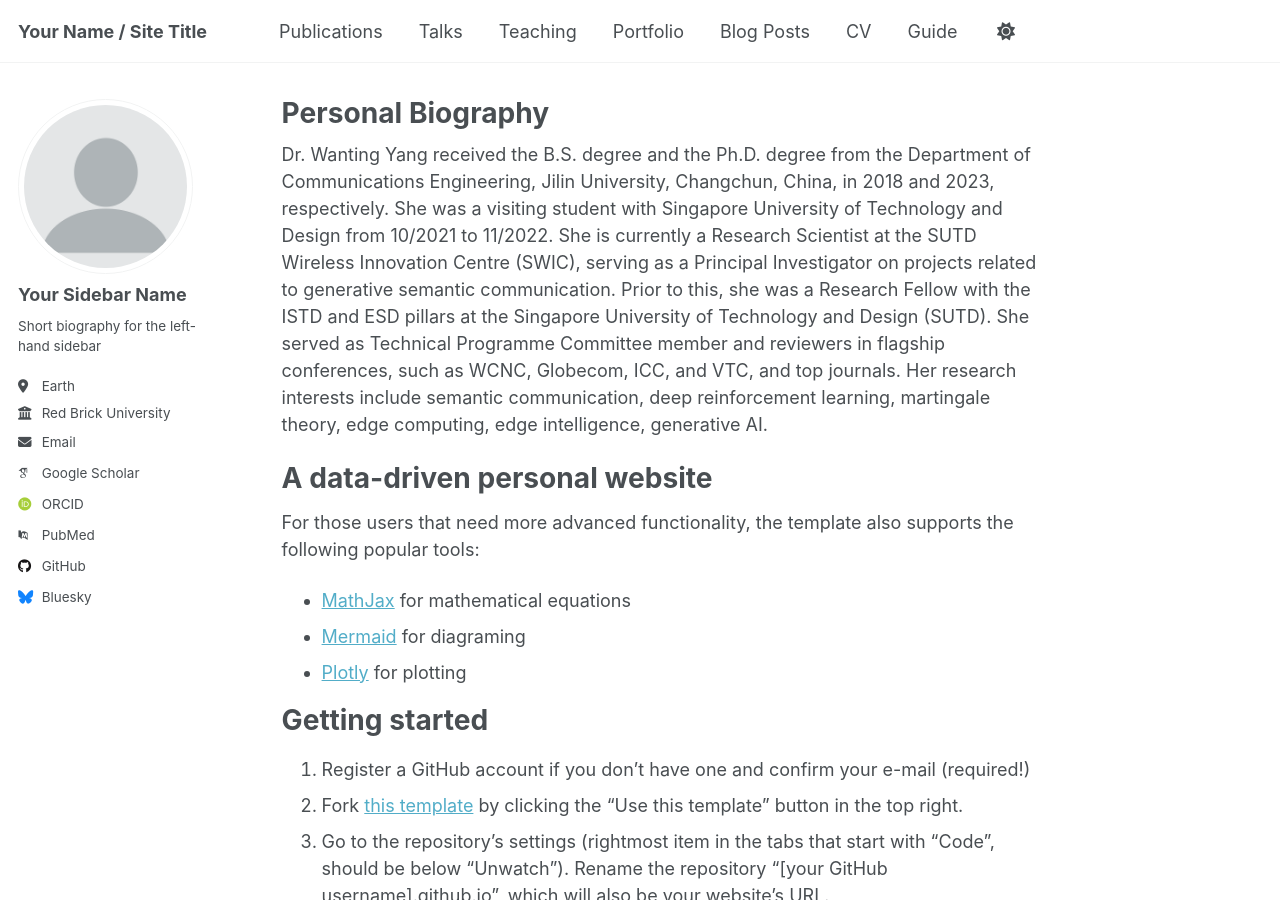
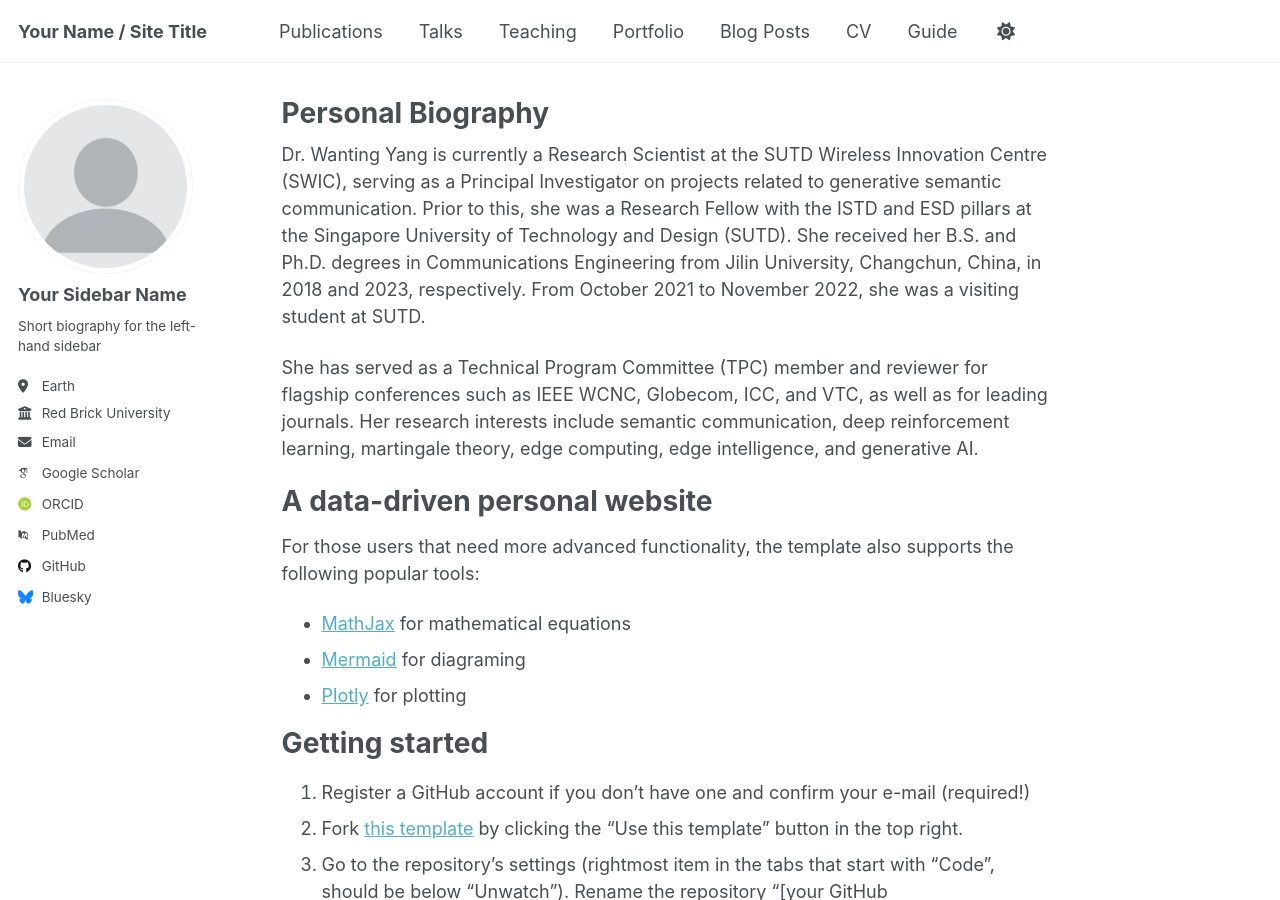
Before and after one commit to wty2011jl/wty2011jl.github.io, a Jekyll site: the page built from _pages/about.md, in a window 1280 px wide and 900 px high. Built offline with Jekyll 4.4.1, drawn with Linux system fonts in a browser that asks for light colours; some web fonts are replaced; a script that is not in the unit is left out.

Commit message:
Update about.md

```diff
--- a/_pages/about.md
+++ b/_pages/about.md
@@ -7,8 +7,9 @@ redirect_from:
   - /about.html
 ---
 
-Dr. Wanting Yang received the B.S. degree and the Ph.D. degree from the Department of Communications Engineering, Jilin University, Changchun, China, in 2018 and 2023, respectively. She was a visiting student with Singapore University of Technology and Design from 10/2021 to 11/2022. She is currently a Research Scientist at the SUTD Wireless Innovation Centre (SWIC), serving as a Principal Investigator on projects related to generative semantic communication. Prior to this, she was a Research Fellow with the ISTD and ESD pillars at the Singapore University of Technology and Design (SUTD).
-She served as Technical Programme Committee member and reviewers in flagship conferences, such as WCNC, Globecom, ICC, and VTC, and top journals. Her research interests include semantic communication, deep reinforcement learning, martingale theory, edge computing, edge intelligence, generative AI.
+Dr. Wanting Yang is currently a Research Scientist at the SUTD Wireless Innovation Centre (SWIC), serving as a Principal Investigator on projects related to generative semantic communication. Prior to this, she was a Research Fellow with the ISTD and ESD pillars at the Singapore University of Technology and Design (SUTD). She received her B.S. and Ph.D. degrees in Communications Engineering from Jilin University, Changchun, China, in 2018 and 2023, respectively. From October 2021 to November 2022, she was a visiting student at SUTD.
+
+She has served as a Technical Program Committee (TPC) member and reviewer for flagship conferences such as IEEE WCNC, Globecom, ICC, and VTC, as well as for leading journals. Her research interests include semantic communication, deep reinforcement learning, martingale theory, edge computing, edge intelligence, and generative AI.
 
 A data-driven personal website
 ======
```
